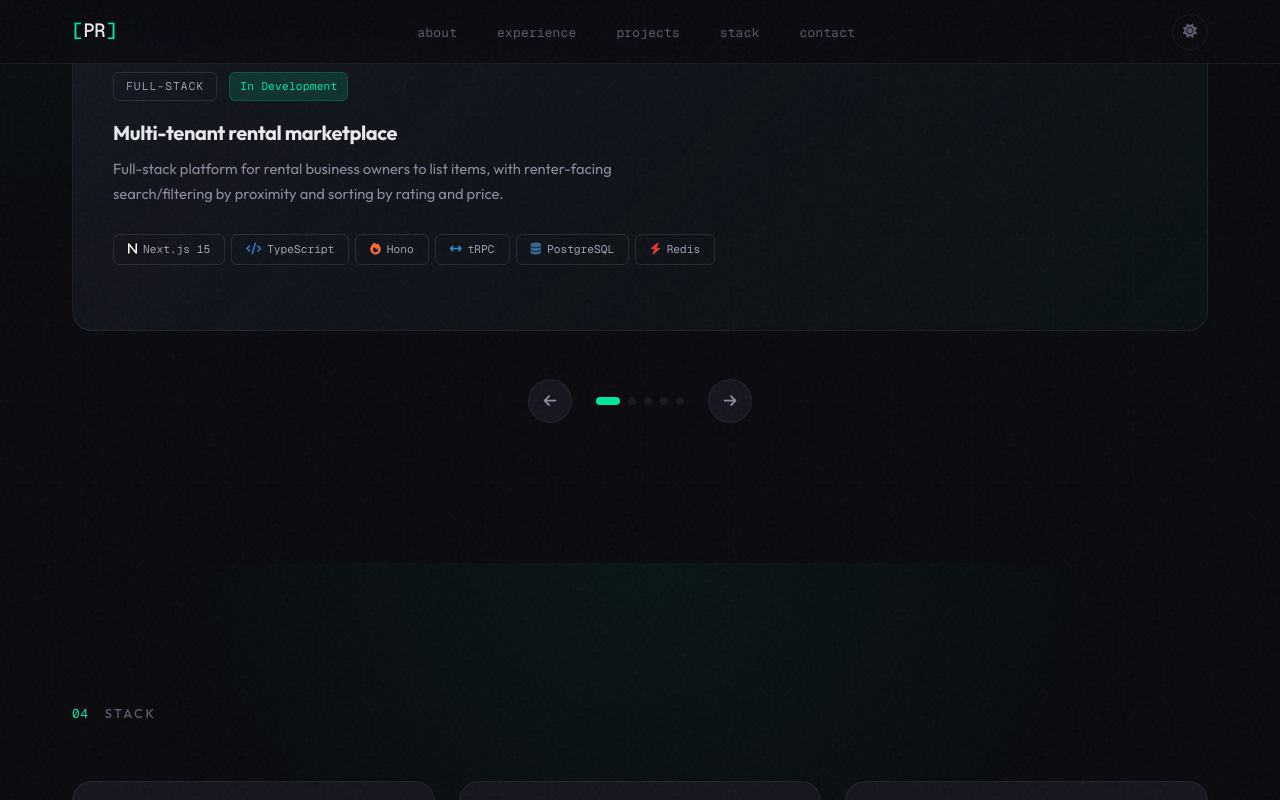
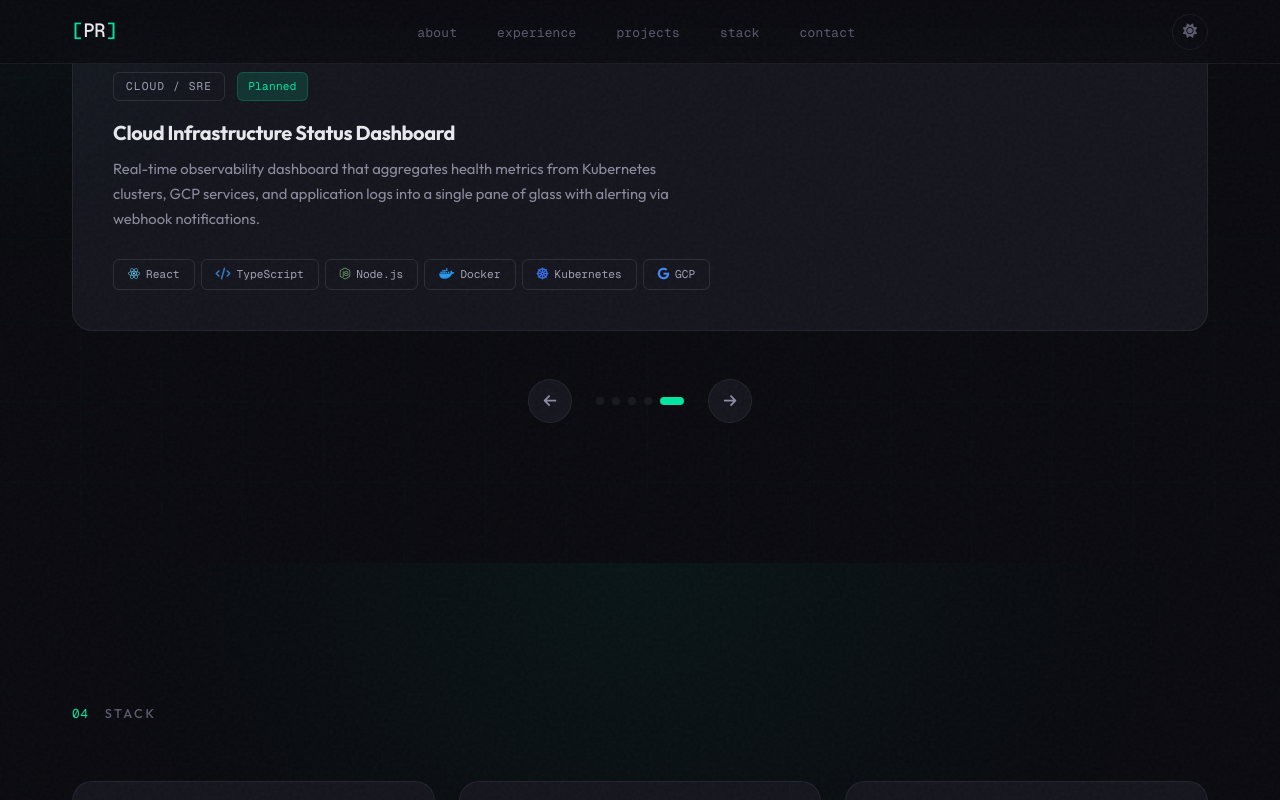
Before and after one commit to robbbbbb-dev/my-portfolio, a plain HTML site: page index.html in a window 1280 px wide. Both pictures are taken after a click on the button 550 px from the left and 3626 px from the top of the page. Shown: the part 3226-4026 px from the top of the page. Drawn offline with nearby package versions, Linux system fonts and the light colour scheme.

Commit message:
Loop carousel, reorder projects (CI/CD 2nd), replace Container Registry with Cloud Status Dashboard

```diff
--- a/assets/js/main.js
+++ b/assets/js/main.js
@@ -196,8 +196,8 @@ document.addEventListener('DOMContentLoaded', () => {
     });
 
     function scrollToCard(index) {
-        if (index < 0) index = 0;
-        if (index >= cards.length) index = cards.length - 1;
+        if (index < 0) index = cards.length - 1;
+        if (index >= cards.length) index = 0;
         currentIndex = index;
         cards[index].scrollIntoView({ behavior: 'smooth', block: 'nearest', inline: 'start' });
         updateDots();
--- a/index.html
+++ b/index.html
@@ -227,6 +227,21 @@
                     <article class="project-card">
                         <div class="project-card-inner">
                             <div class="project-top">
+                                <span class="project-tag">DevOps</span>
+                            </div>
+                            <h3>CI/CD Release Automation</h3>
+                            <p>Automated version control and release workflows using Jenkins and ArgoCD (GitOps), reducing manual deployment steps and improving release reliability.</p>
+                            <div class="project-stack">
+                                <span><i class="fab fa-jenkins" style="color:#d33833"></i> Jenkins</span>
+                                <span><i class="fas fa-rotate" style="color:#ef7b4d"></i> ArgoCD</span>
+                                <span><i class="fas fa-dharmachakra" style="color:#326ce5"></i> Kubernetes</span>
+                                <span><i class="fab fa-google" style="color:#4285f4"></i> GCP</span>
+                            </div>
+                        </div>
+                    </article>
+                    <article class="project-card">
+                        <div class="project-card-inner">
+                            <div class="project-top">
                                 <span class="project-tag">Automation</span>
                             </div>
                             <h3>Ops Telegram Bot</h3>
@@ -257,28 +272,16 @@
                     <article class="project-card">
                         <div class="project-card-inner">
                             <div class="project-top">
-                                <span class="project-tag">DevOps</span>
+                                <span class="project-tag">Cloud / SRE</span>
+                                <span class="project-status live">Planned</span>
                             </div>
-                            <h3>Container Registry Mirroring</h3>
-                            <p>gcrane-based script to mirror container images between registries without requiring a Docker daemon, simplifying image promotion across environments.</p>
+                            <h3>Cloud Infrastructure Status Dashboard</h3>
+                            <p>Real-time observability dashboard that aggregates health metrics from Kubernetes clusters, GCP services, and application logs into a single pane of glass with alerting via webhook notifications.</p>
                             <div class="project-stack">
-                                <span><i class="fas fa-terminal" style="color:#4caf50"></i> Bash</span>
-                                <span><i class="fas fa-cube" style="color:#ff9800"></i> gcrane</span>
+                                <span><i class="fab fa-react" style="color:#61dafb"></i> React</span>
+                                <span><i class="fas fa-code" style="color:#3178c6"></i> TypeScript</span>
+                                <span><i class="fab fa-node-js" style="color:#68a063"></i> Node.js</span>
                                 <span><i class="fab fa-docker" style="color:#2496ed"></i> Docker</span>
-                                <span><i class="fab fa-google" style="color:#4285f4"></i> GCP</span>
-                            </div>
-                        </div>
-                    </article>
-                    <article class="project-card">
-                        <div class="project-card-inner">
-                            <div class="project-top">
-                                <span class="project-tag">DevOps</span>
-                            </div>
-                            <h3>CI/CD Release Automation</h3>
-                            <p>Automated version control and release workflows using Jenkins and ArgoCD (GitOps), reducing manual deployment steps and improving release reliability.</p>
-                            <div class="project-stack">
-                                <span><i class="fab fa-jenkins" style="color:#d33833"></i> Jenkins</span>
-                                <span><i class="fas fa-rotate" style="color:#ef7b4d"></i> ArgoCD</span>
                                 <span><i class="fas fa-dharmachakra" style="color:#326ce5"></i> Kubernetes</span>
                                 <span><i class="fab fa-google" style="color:#4285f4"></i> GCP</span>
                             </div>
```
